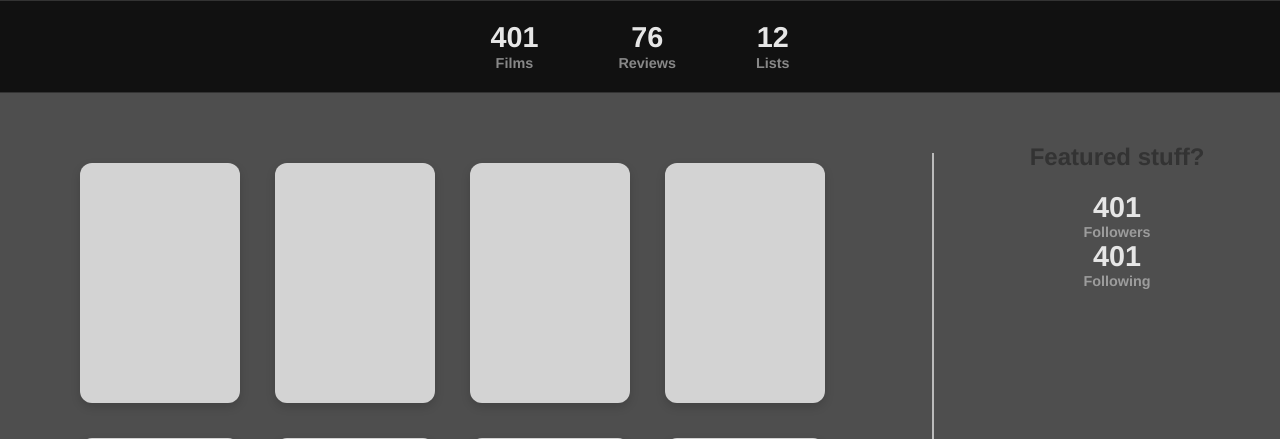
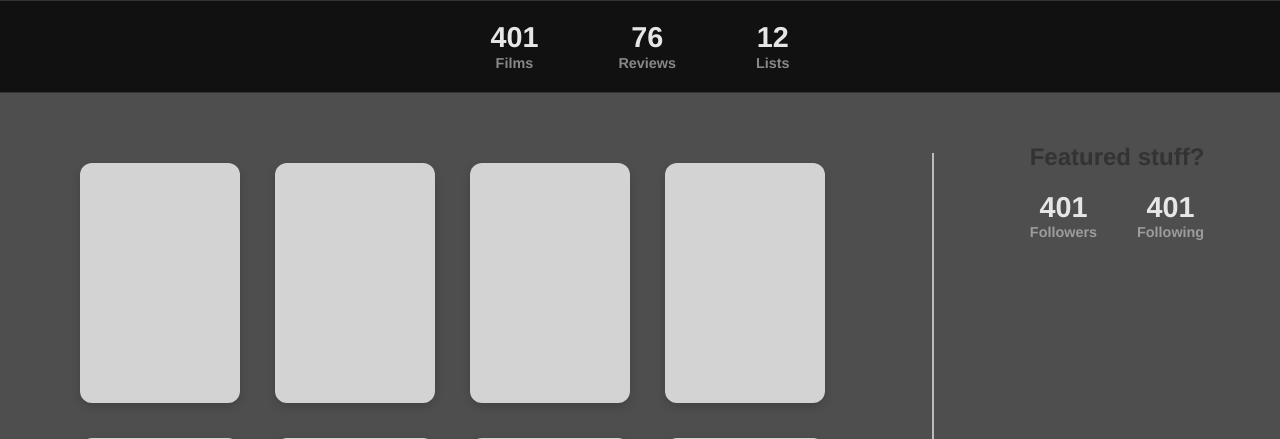
Before and after one commit to JJcookiee/Column-ed, a PHP site: the page made by Profile page/Profile.html in a window 1280 px wide. Shown: the part 288-727 px from the top of the page. Run offline with PHP 8.4, Linux system fonts and the light colour scheme.

Commit message:
fixed searchbar and side column layout

```diff
--- a/Profile page/Profile.css
+++ b/Profile page/Profile.css
@@ -86,7 +86,7 @@ body {
   outline: none;
   border: none;
   background: transparent;
-  width: 300px;
+  width: 550px;
 }
 
 .search-input::placeholder,
@@ -187,7 +187,7 @@ body {
 
 .follow-container {
   display: flex;
-  justify-content: flex-start;
+  justify-content: center;
   align-items: center;
   gap: 40px;
   margin-top: 10px;
--- a/Profile page/Profile.html
+++ b/Profile page/Profile.html
@@ -14,7 +14,7 @@
       <form>
         <div class="searchbar">
           <span class="search-icon material-symbols-outlined">search</span>
-          <input class="search-input" type="search" placeholder="Search for media...                                                      ">
+          <input class="search-input" type="search" placeholder="Search for media...                     ">
         </div>
       </form>
       </div>
@@ -66,15 +66,20 @@
       <div class="vertical-separator"></div>
       <div class="info-section">
   <h2>Featured stuff?</h2>
+
+  <div class="follow-container">
     <div class="followers">
       <span class="num">401</span>
       <a href="#followers" class="label">Followers</a>
     </div>
+
     <div class="followers">
       <span class="num">401</span>
       <a href="#following" class="label">Following</a>
     </div>
   </div>
+</div>
+
     </section>
   </body>
 </html>
```
Lines whose indentation alone changed are shown as unchanged.
